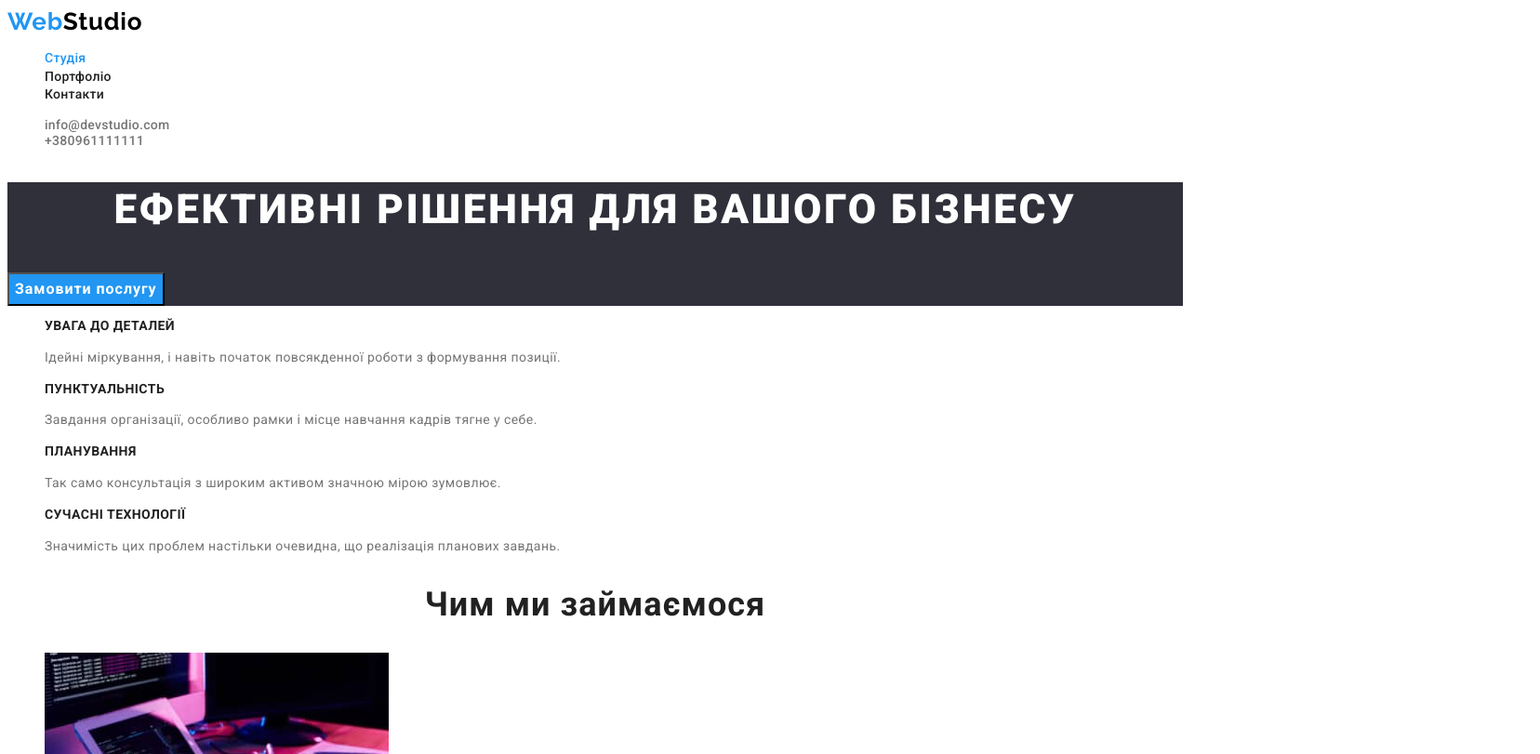
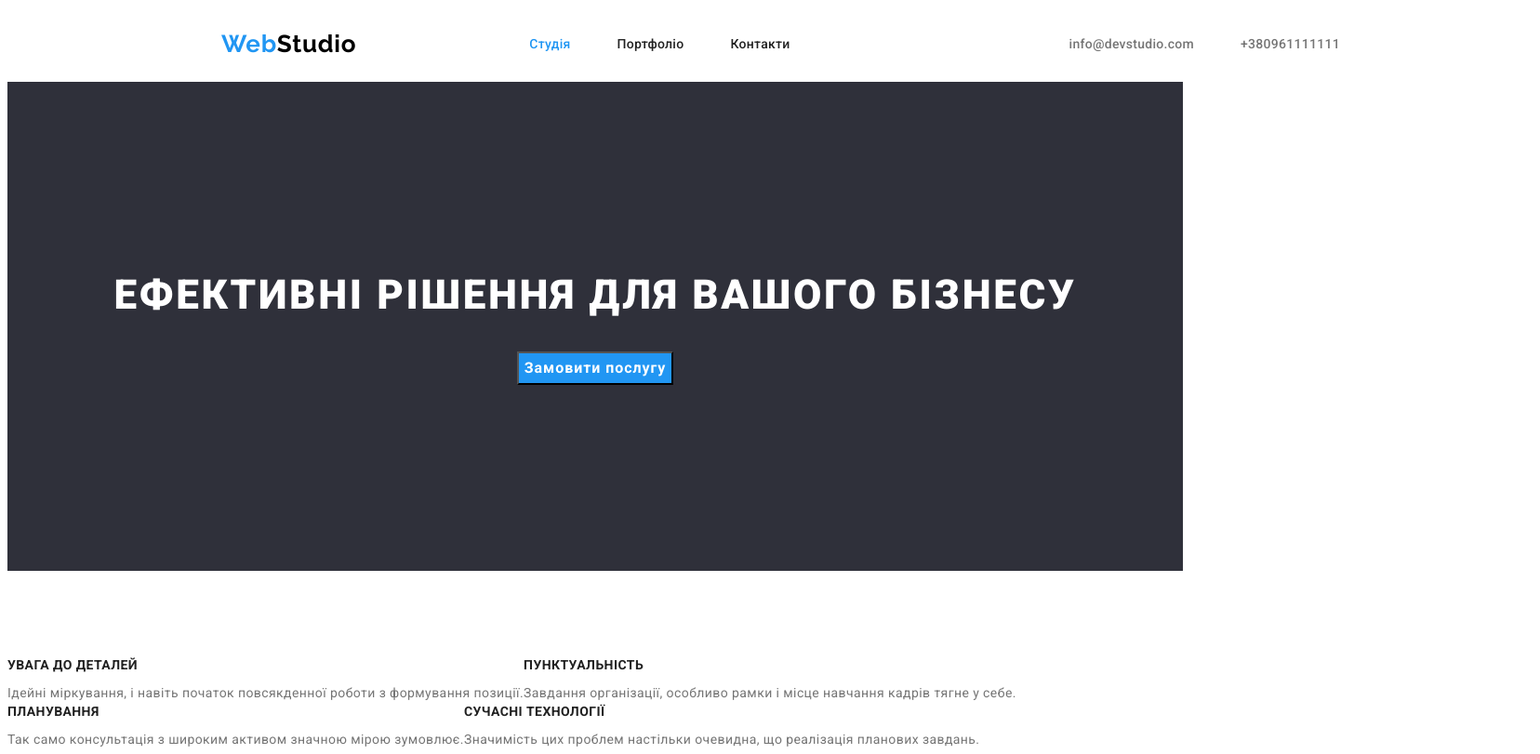
Before and after one commit to AlexeyYanov/goit-markup-hw-03, a plain HTML site: page index.html in a window 1280 px wide. Shown: the top 811 px of the page at 93% size, 1656 px wide, since content can reach past the window. Drawn offline with Linux system fonts and the light colour scheme.

Commit message:
ДЗ с ошибками

```diff
--- a/css/styles.css
+++ b/css/styles.css
@@ -12,8 +12,79 @@ body {
   background-color: var(--maket-color);
   color: var(--primary-text-color);
 }
+
+h1,
+h2,
+h3,
+p,
+ul {
+  margin-top: 0;
+  margin-bottom: 0;
+}
+
+.header-container {
+  display: flex;
+  align-items: center;
+  justify-content: space-around;
+  width: 1200px;
+  height: 80px;
+  padding-left: 15px;
+  padding-right: 15px;
+}
+/* Page header */
+
+.section-works-header {
+  margin-right: 93px;
+  padding-left: 215px;
+}
+.site-nav {
+  display: flex;
+  justify-content: flex-start;
+}
+.site-nav .item:not(:last-child) {
+  margin-right: 50px;
+}
+.site-nav .item:last-child {
+  margin-right: 0;
+}
+.link-address .item:last-child {
+  margin-right: 0;
+  padding-right: 215px;
+}
+.link-address .item:not(:last-child) {
+  margin-right: 50px;
+  margin-left: 300px;
+}
+/*.link.current {
+  padding-right: 50px;
+}
+.link {
+  padding-right: 50px;
+}
+.link-address {
+  display: flex;
+  padding-right: 50px;
+  justify-content: flex-end;
+}
+*/
+
 .list {
   list-style: none;
+  padding: 0;
+  margin: 0;
+}
+/*Hero-title*/
+.hero-title {
+  margin-top: 0;
+  margin-bottom: 0;
+}
+
+/* Section advantages*/
+.container-advantages {
+  display: flex;
+  flex-wrap: wrap;
+  margin-bottom: 94px;
+  margin-top: 94px;
 }
 .pattern-hidden {
   position: absolute;
@@ -28,6 +99,21 @@ body {
   overflow: hidden;
 }
 
+/* Title secondary*/
+.container-title-secondary {
+  margin-bottom: 94px;
+  background-color: greenyellow;
+}
+
+/* Team*/
+.container-team {
+  margin-bottom: 0;
+  margin-top: 0;
+}
+/*Footer*/
+.container-footer {
+  margin-top: 0;
+}
 .section-works-footer {
   background: #2f303a;
 }
@@ -41,6 +127,7 @@ body {
   letter-spacing: 0.03em;
   text-decoration: none;
   color: var(--accent-color);
+  margin-right: 93px;
 }
 .logo-header {
   color: #000000;
@@ -50,12 +137,15 @@ body {
 }
 
 .site-nav .link {
+  display: block;
   color: var(--title-text-color);
   font-weight: 500;
   line-height: 1.4;
   letter-spacing: 0.02em;
   text-decoration: none;
   cursor: pointer;
+  padding-top: 32px;
+  padding-bottom: 32px;
 }
 .site-nav .link:hover,
 .site-nav .link:focus {
@@ -63,21 +153,28 @@ body {
 }
 .site-nav .link.current {
   color: var(--accent-color);
+  padding-top: 32px;
+  padding-bottom: 32px;
 }
 .link-address {
+  display: flex;
   font-weight: 500;
   line-height: 1.14;
   letter-spacing: 0.02em;
   color: var(--primary-text-color);
   text-decoration: none;
+  padding-top: 32px;
+  padding-bottom: 32px;
 }
 .link-address:hover,
 .link-address:focus {
   color: var(--accent-color);
 }
+/* Hero page*/
 
 .hero {
   background: #2f303a;
+  text-align: center;
 }
 .hero-title {
   color: var(--maket-color);
@@ -87,6 +184,8 @@ body {
   text-align: center;
   letter-spacing: 0.06em;
   text-transform: uppercase;
+  margin-bottom: 30px;
+  padding-top: 200px;
 }
 .button.primary {
   font-family: "Roboto";
@@ -96,10 +195,10 @@ body {
   letter-spacing: 0.06em;
   color: var(--maket-color);
   background: var(--accent-color);
-  display: flex;
   align-items: center;
   text-align: center;
   cursor: pointer;
+  margin-bottom: 200px;
 }
 .section-title-primary {
   color: var(--title-text-color);
@@ -107,6 +206,7 @@ body {
   line-height: 1.14;
   font-size: 14px;
   text-transform: uppercase;
+  margin-bottom: 10px;
 }
 .description-advantages {
   line-height: 1.71;
@@ -120,6 +220,7 @@ body {
   text-align: center;
   letter-spacing: 0.03em;
   color: var(--title-text-color);
+  margin-bottom: 50px;
 }
 .section-names {
   font-weight: 500;
@@ -187,3 +288,30 @@ body {
 .link-address-footer:focus {
   color: var(--accent-color);
 }
+/*Portfolio*/
+.container-portfolio-buttons {
+  display: flex;
+}
+
+. .portfolio-container {
+  display: flex;
+  flex-wrap: wrap;
+
+  width: 1170px;
+  padding-left: 215px;
+  padding-left: 215px;
+  margin-left: auto;
+  margin-right: auto;
+  background-color: tomato;
+}
+.portfolio-element {
+  width: 370px;
+  margin-bottom: 30px;
+  margin-right: 30px;
+}
+.portfolio-element:nth-child(3n) {
+  margin-right: 0;
+}
+.portfolio-element:nth-child(-n + 3) {
+  margin-bottom: 0;
+}
--- a/index.html
+++ b/index.html
@@ -12,66 +12,79 @@
     <link rel="stylesheet" href="./css/styles.css" />
   </head>
   <body>
+
     <header>
+      <div class="container header-container">
+        <div>
         <nav class="section-works-header">
           <a href="./index.html" class="logo"
             >Web<span class="logo-header">Studio</span></a
           >
+        </div>
           <ul class="site-nav list">
-          <li><a href="./index.html" class="link current">Студія</a></li>
-          <li><a href="./portfolio.html" class="link">Портфоліо</a></li>
-          <li><a href="#" class="link">Контакти</a></li>
+            <li class="item"><a href="./index.html" class="link current">Студія</a></li>
+            <li class="item"><a href="./portfolio.html" class="link">Портфоліо</a></li>
+            <li class="item"><a href="#" class="link">Контакти</a></li>
           </ul>
         </nav>
+
         <ul class="list">
-        <li>
+          <div class="link-address">
+            <li class="item">
               <a href="mailto:info@devstudio.com" class="link-address" lang="en"
                 >info@devstudio.com</a
               >
             </li>
-        <li>
+            <li class="item">
               <a href="tel:+380961111111" class="link-address">+380961111111</a>
             </li>
+          </div>
         </ul>
+      </div>
     </header>
     <main>
+      <div>
         <section class="hero">
           <h1 class="hero-title">Ефективні рішення для вашого бізнесу</h1>
           <button type="button" class="button primary">Замовити послугу</button>
         </section>
+      </div>
       <section>
         <h2 class="pattern-hidden">Наші переваги</h2>
         <ul class="list">
-          <li>
+          <div class="container-advantages container">
+          <li class="item">
             <h3 class="section-title-primary">УВАГА ДО ДЕТАЛЕЙ</h3>
             <p class="description-advantages">
               Ідейні міркування, і навіть початок повсякденної роботи з
               формування позиції.
             </p>
           </li>
-          <li>
+          <li class="item">
             <h3 class="section-title-primary">ПУНКТУАЛЬНІСТЬ</h3>
             <p class="description-advantages">
               Завдання організації, особливо рамки і місце навчання кадрів тягне
               у себе.
             </p>
           </li>
-          <li>
+          <li class="item">
             <h3 class="section-title-primary">ПЛАНУВАННЯ</h3>
             <p class="description-advantages">
               Так само консультація з широким активом значною мірою зумовлює.
             </p>
           </li>
-          <li>
+          <li class="item">
             <h3 class="section-title-primary">СУЧАСНІ ТЕХНОЛОГІЇ</h3>
             <p class="description-advantages">
               Значимість цих проблем настільки очевидна, що реалізація планових
               завдань.
             </p>
           </li>
+        </div>
         </ul>
       </section>
       <section>
+        <div class="container-title-secondary">
         <h2 class="section-title-secondadry">Чим ми займаємося</h2>
         <ul class="list">
           <li>
@@ -96,8 +109,11 @@
             />
           </li>
         </ul>
+      </div>
       </section>
+
       <section class="section-team">
+        <div class="container-team">
         <h2 class="section-title-secondadry">Наша команда</h2>
         <ul class="list">
           <li>
@@ -141,9 +157,12 @@
             <p class="decription-team">UI Designer</p>
           </li>
         </ul>
+      </div>
       </section>
     </main>
+
     <footer class="section-works-footer">
+      <div class="container-footer">
       <a href="./index.html" class="logo"
         >Web<span class="logo-footer">Studio</span>
       </a>
@@ -167,7 +186,9 @@
             <a href="tel:+380961111111" class="address-footer">+380961111111</a>
           </li>
         </ul>
-      </address>
+      </address></div>
     </footer>
+
+
   </body>
 </html>
```
Also changed, not shown: portfolio.html (+17 -15 lines). Lines whose indentation alone changed are shown as unchanged.
